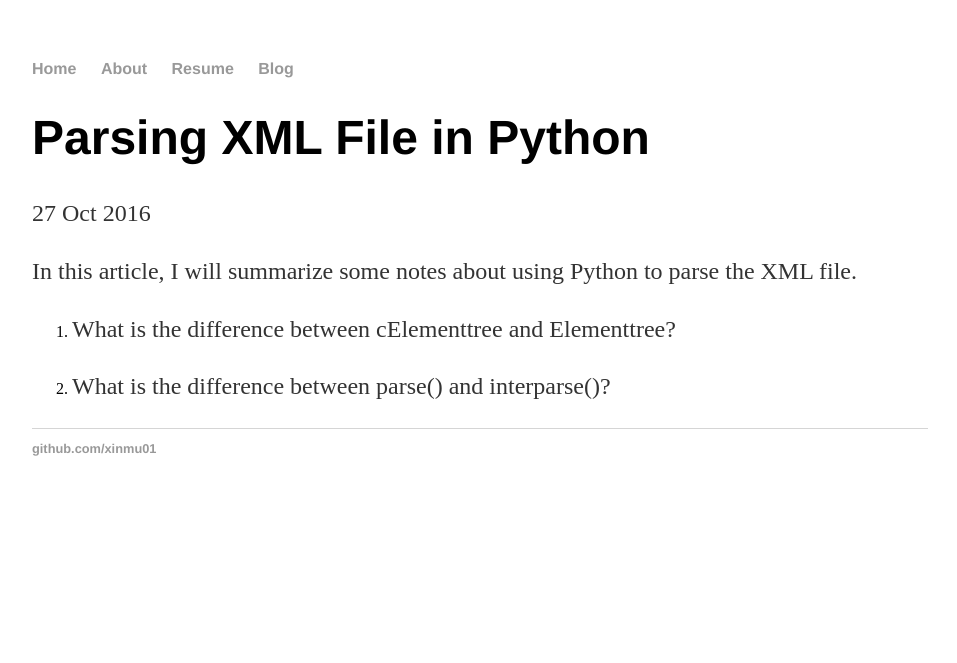
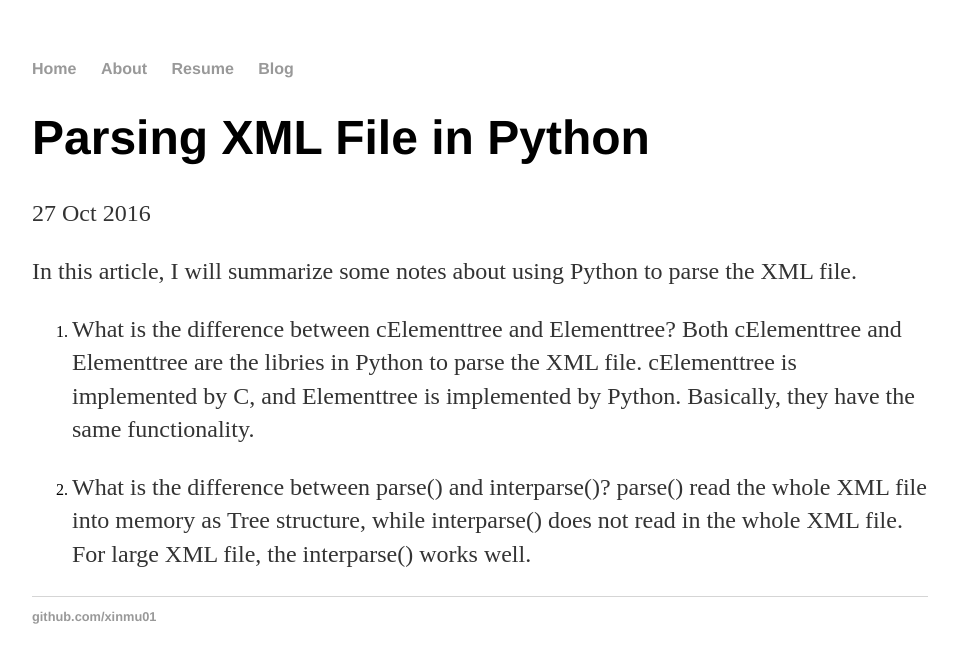
Before and after one commit to xinmu01/xinmu01.github.io, a Jekyll site: the page built from _posts/2016-10-27-Parsing XML File in Python.md, in a window 1280 px wide. Shown: the top 663 px of the page, without its empty margins (160-1117 px from the left). Built offline with Jekyll 4.4.1, drawn with Linux system fonts in a browser that asks for light colours.

Commit message:
Update 2016-10-27-Parsing XML File in Python.md

```diff
--- a/_posts/2016-10-27-Parsing XML File in Python.md
+++ b/_posts/2016-10-27-Parsing XML File in Python.md
@@ -7,5 +7,7 @@ layout: post
 In this article, I will summarize some notes about using Python to parse the XML file.
 
 1. What is the difference between cElementtree and Elementtree?
+Both cElementtree and Elementtree are the libries in Python to parse the XML file. cElementtree is implemented by C, and Elementtree is implemented by Python. Basically, they have the same functionality.
 
 2. What is the difference between parse() and interparse()?
+parse() read the whole XML file into memory as Tree structure, while interparse() does not read in the whole XML file. For large XML file, the interparse() works well.
```
